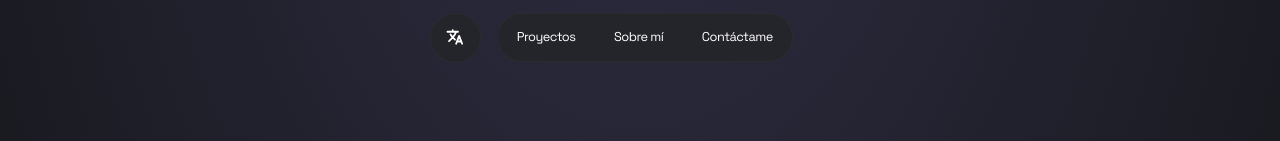
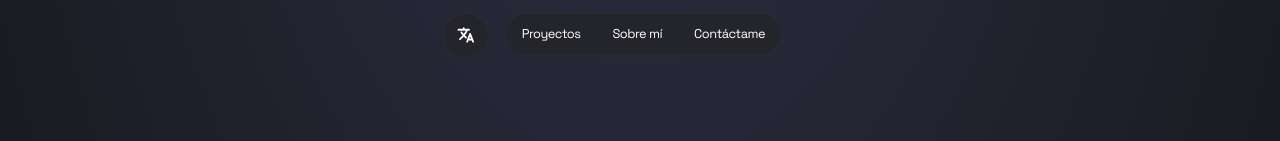
Before and after one commit to CeonSl/Ceon-portfolio, a React (Vite) app: page / in a window 1280 px wide. Shown: the top 141 px of the page. Built offline with nearby package versions, Linux system fonts and the light colour scheme.

Commit message:
fixing header sizing

```diff
--- a/src/scss/headerStyles.scss
+++ b/src/scss/headerStyles.scss
@@ -71,9 +71,14 @@ $font-smaller-responsive:calc($font-smaller / 1.1); // small
 
     .container-change-language {
         align-items: start;
+
+        @include mobile() {
+            margin-top: 3px;
+        }
+
         .change-language {
             ul {
-                height: 48px;
+                height: 43px;
                 overflow: hidden;
                 list-style: none;
                 padding: 0;
@@ -85,14 +90,14 @@ $font-smaller-responsive:calc($font-smaller / 1.1); // small
                 transition: all .5s cubic-bezier(0.165, 0.84, 0.44, 1);
 
                 @include mobile() {
-                    height: 39px;
+                    height: 35px;
                 }
 
                 &:hover {
-                    height: 143.5px;
+                    height: 130.5px;
 
                     @include mobile() {
-                        height: 114px;
+                        height: 105px;
                     }
 
                 }
@@ -106,7 +111,7 @@ $font-smaller-responsive:calc($font-smaller / 1.1); // small
                 }
 
                 li {
-                    padding: 0.9rem;
+                    padding: 0.75rem;
                     display: flex;
                     justify-content: center;
                     align-items: center;
@@ -117,7 +122,7 @@ $font-smaller-responsive:calc($font-smaller / 1.1); // small
                     }
 
                     @include mobile() {
-                        padding: 0.8rem;
+                        padding: 0.7rem;
                     }
 
                     button {
@@ -162,17 +167,24 @@ $font-smaller-responsive:calc($font-smaller / 1.1); // small
         background-color: $background-color;
         border-radius: 25px;
         align-self: flex-start;
-        margin-top: 5px;
+        margin-top: 2px;
+
+        @include mobile() {
+            margin-top: 5px;
+        }
 
         .icon-go-back-top {
             background-color: $background-color;
             border-radius: 25px;
             padding: 0.6rem;
             border: 1px solid $border-color;
-            width: 20px;
-            height: 20px;
+            width: 18px;
+            height: 18px;
             text-decoration: none;
             color: #fff;
+            display: flex;
+            justify-content: center;
+            align-items: center;
 
             @include mobile() {
                 padding: 0.4rem ;
@@ -234,7 +246,7 @@ $font-smaller-responsive:calc($font-smaller / 1.1); // small
                 }
                 a {
                     display: inline-block;
-                    padding: 1rem 1.2rem;
+                    padding: .8rem 1rem;
 
                     @include mobile() {
                         padding: 0.8rem ;
```
